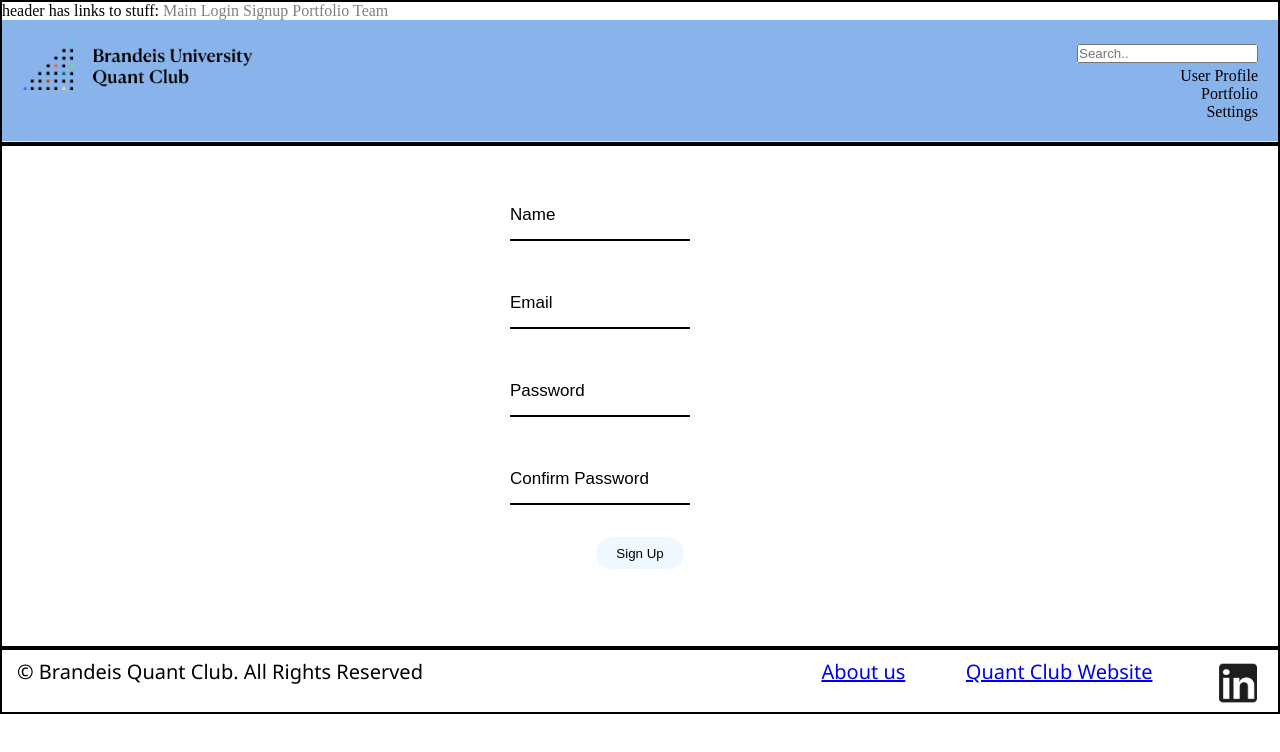
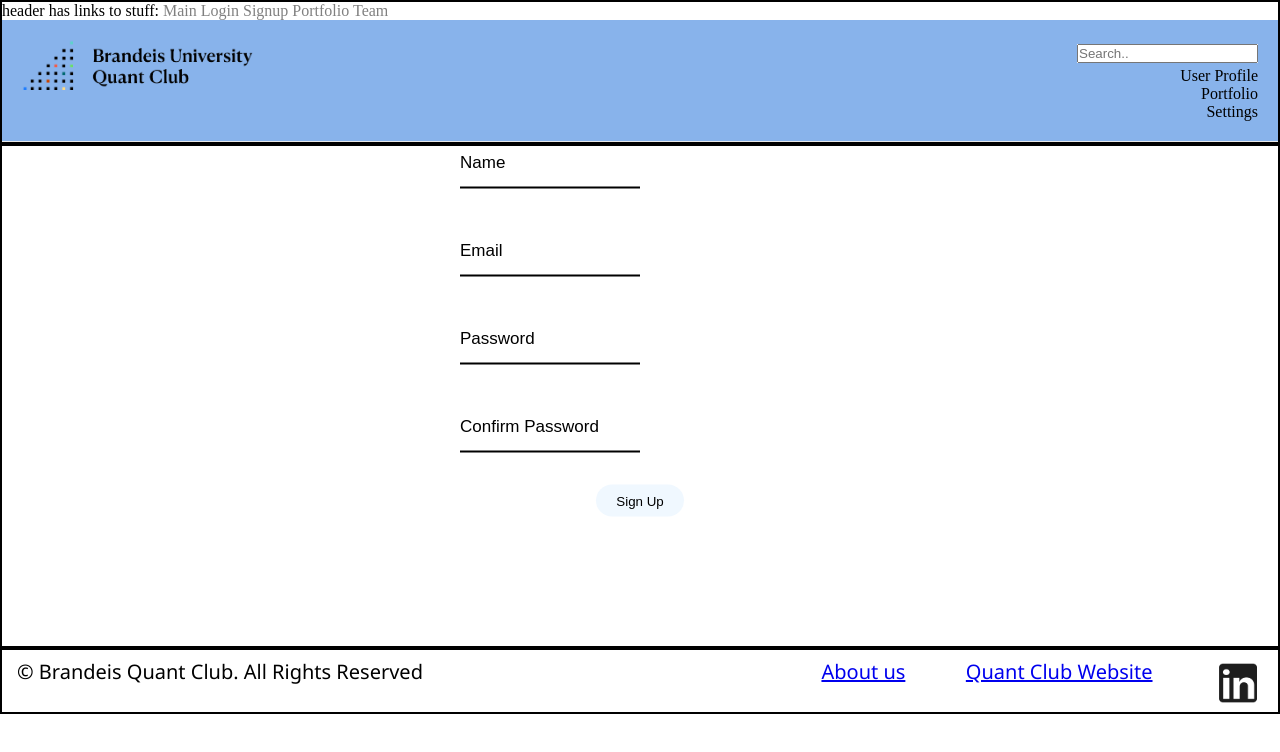
Before and after one commit to ArcherHeffern/ImpliedVolatilityIndex, a SvelteKit app: page /login in a window 1280 px wide. Both pictures are taken after typing "Sample", "Sample123" into the empty fields and a click on the button "Create Account". Shown: the top 752 px of the page. Built offline with nearby package versions, Linux system fonts and the light colour scheme.

Commit message:
added login title

```diff
--- a/src/routes/login/+page.svelte
+++ b/src/routes/login/+page.svelte
@@ -21,6 +21,9 @@
         <div class="card">
             <div class="innerbox">
                 <div class="front">
+                    <div class="login">
+                        <h1>Log In</h1>
+                    </div>
                     <div class="user">
                         <input required="" placeholder="Name" class="userfield" type="input">
                         <label class="form__label" for="name">User Name</label>
@@ -52,6 +55,7 @@
 
     <div class="container2">
         <div class="back">
+            <div class="innerbox2">
             <div class="name">
                 <input required="" placeholder="Name" class="name_field" type="input">
                 <label class="form2__label" for="name">Name</label>
@@ -78,6 +82,7 @@
                     </button>
                 </div>
             </div>
+        </div>
         </div>
     </div>
 
@@ -116,8 +121,7 @@
 
 }
 
-.front,
-.back {
+.front{
     position: absolute;
     width: 100%;
     height: 100%;
@@ -132,11 +136,14 @@
 } */
 
 /* this code contian user input */
+.login{
+    text-align: center;
+}
 .user {
     position: relative;
     padding: 1rem 0 0 1rem;
     /* the margin below conntols the positon */
-    margin: 8rem 0 1rem 3rem;
+    margin: 1rem 0 1rem 3rem;
     width: 200%;
     max-width: 250px;
 
@@ -326,11 +333,15 @@
     box-shadow: none;
 }
 
+
 /* start the sign up page */
 
-.back {
-    width: 300px;
-    height: 450px;
+
+.innerbox2{
+    width: 400px;
+    height: 555px;
+    margin: auto;
+    border-radius: 20px;
     position: absolute;
     top: 50%;
     left: 50%;
```
